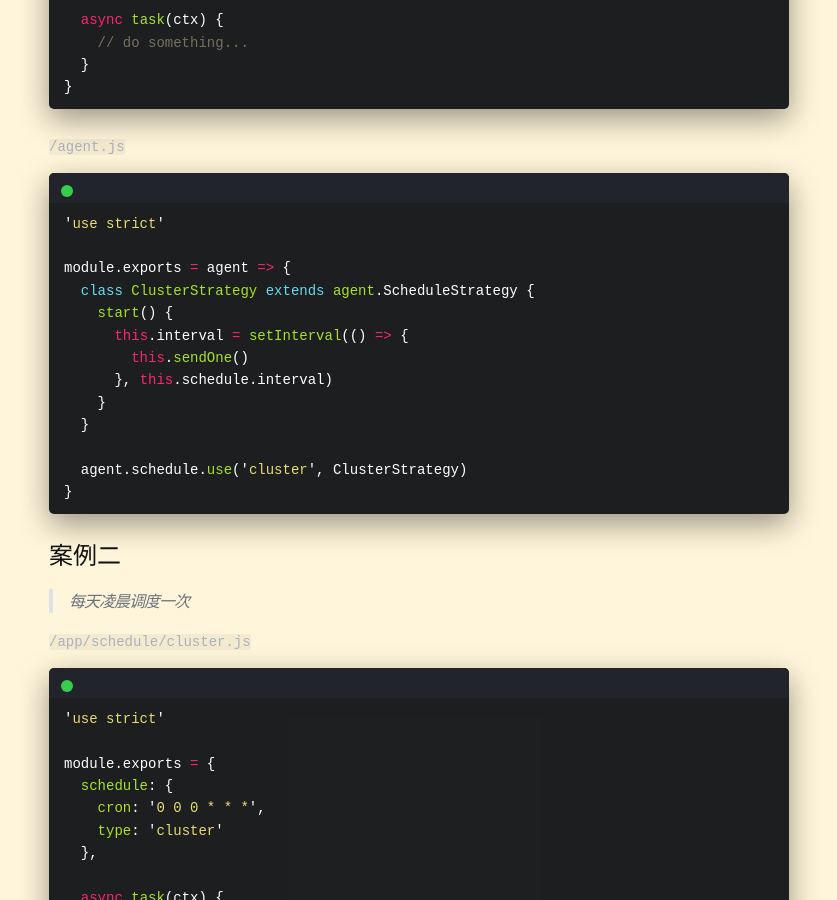
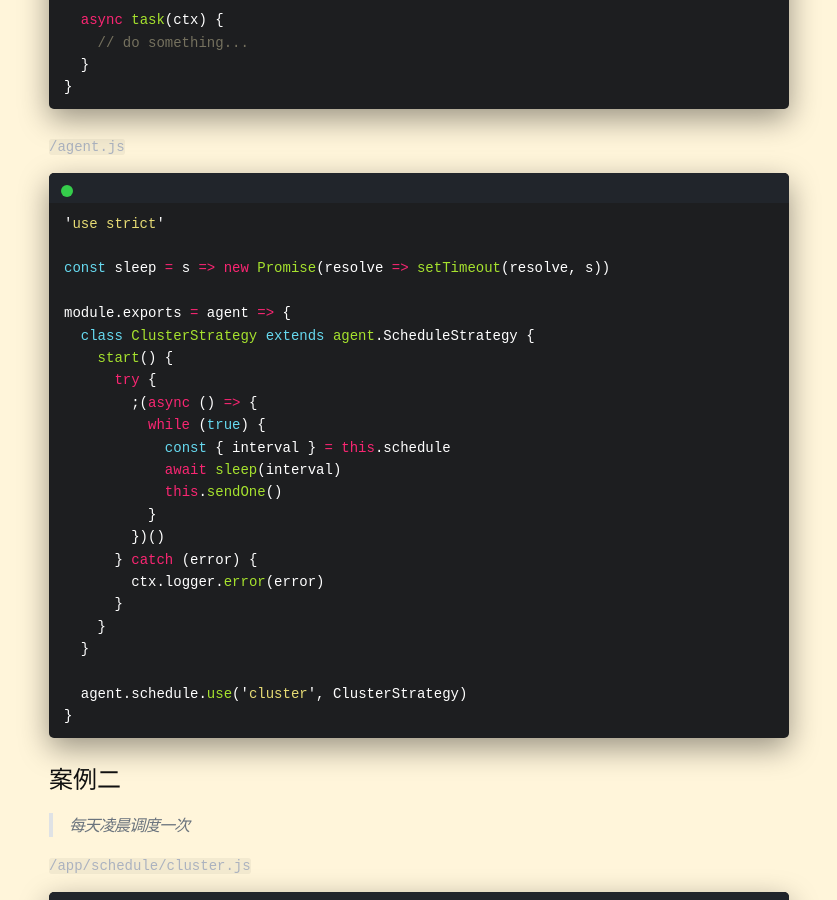
Before and after one commit to karl-cheung/karl-cheung.github.io, a Jekyll site: the page built from _posts/2019-08-05-egg-cluster-schedule.md, in a window 1280 px wide and 900 px high, scrolled down 554 px. Shown: the whole window, without its empty margins (221-1058 px from the left). Built offline with Jekyll 4.4.1, drawn with Linux system fonts in a browser that asks for light colours.

Commit message:
update posts

````diff
--- a/_posts/2019-08-05-egg-cluster-schedule.md
+++ b/_posts/2019-08-05-egg-cluster-schedule.md
@@ -31,12 +31,22 @@ module.exports = {
 ```js
 'use strict'
 
+const sleep = s => new Promise(resolve => setTimeout(resolve, s))
+
 module.exports = agent => {
   class ClusterStrategy extends agent.ScheduleStrategy {
     start() {
-      this.interval = setInterval(() => {
-        this.sendOne()
-      }, this.schedule.interval)
+      try {
+        ;(async () => {
+          while (true) {
+            const { interval } = this.schedule
+            await sleep(interval)
+            this.sendOne()
+          }
+        })()
+      } catch (error) {
+        ctx.logger.error(error)
+      }
     }
   }
 
````
